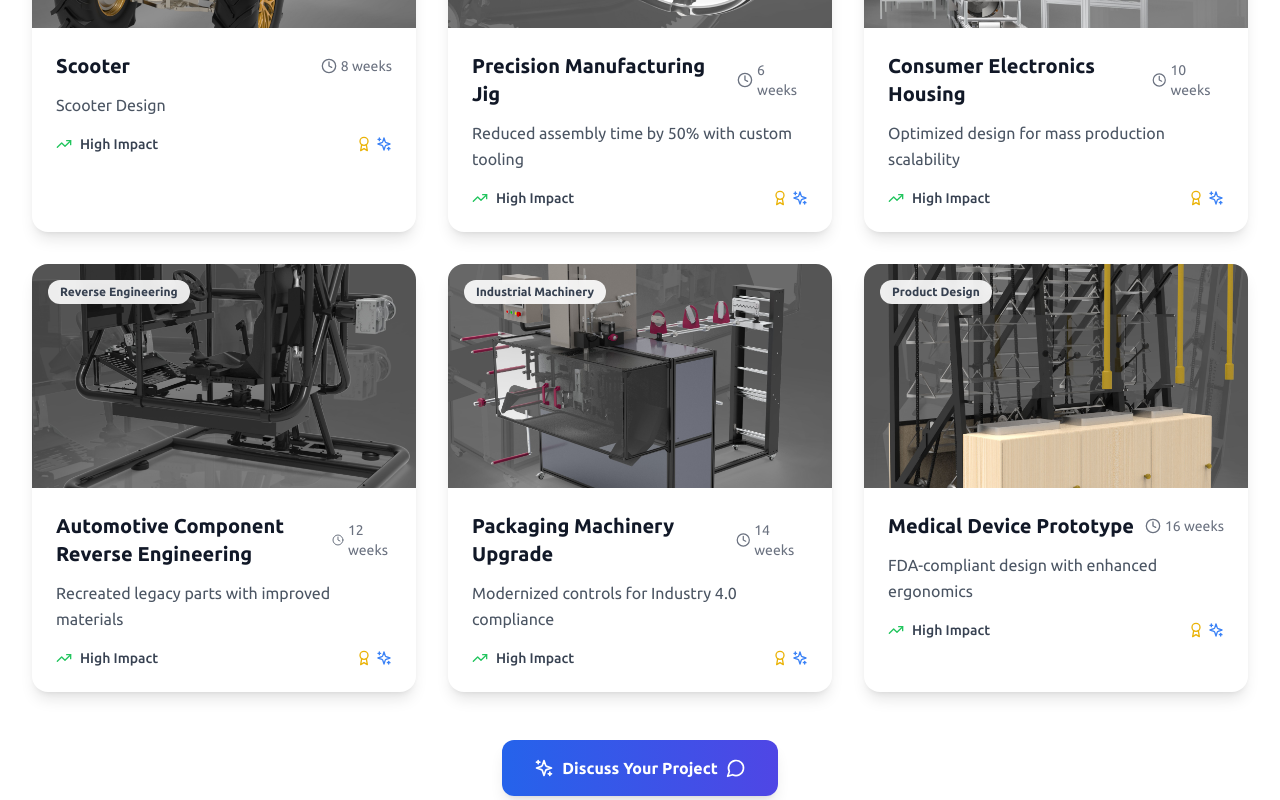
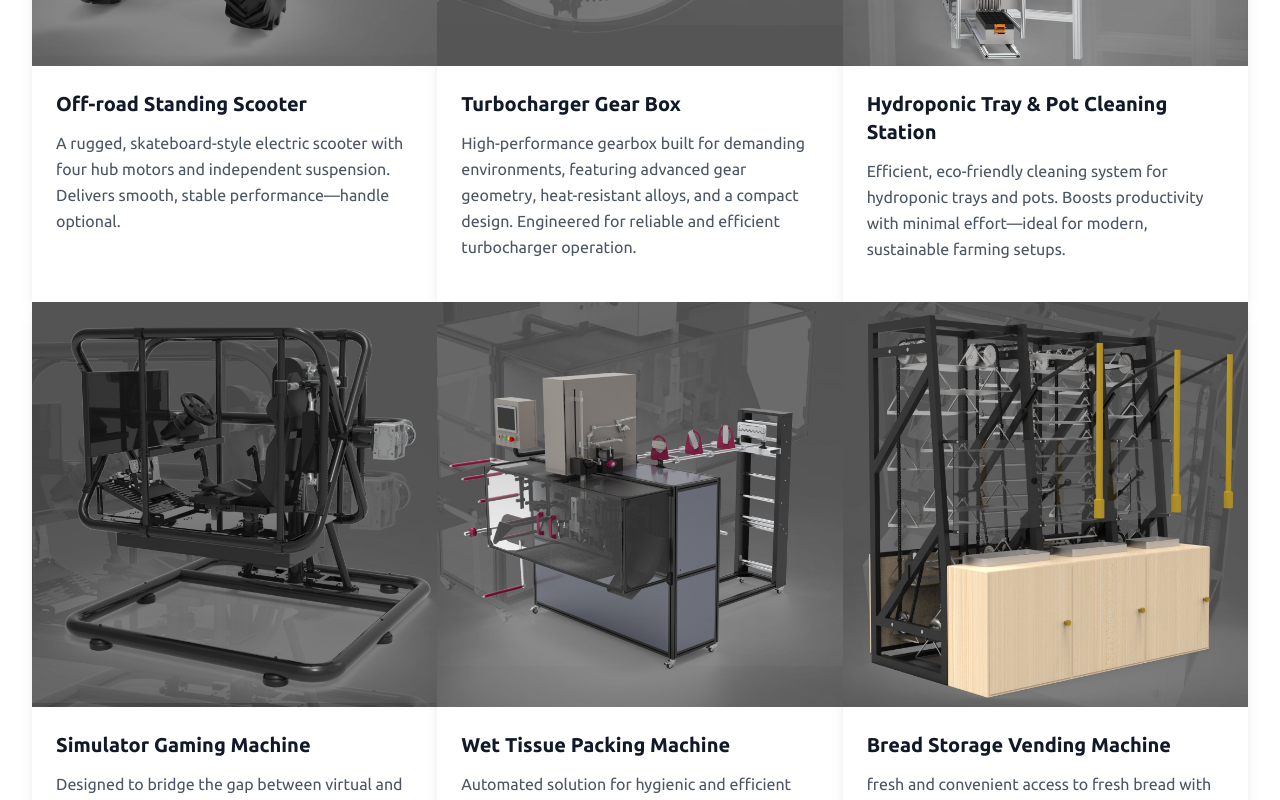
Before and after one commit to Lunor-Labs/cadpulse-website, a React (Vite) app: page / in a window 1280 px wide. Shown: the part 3280-4080 px from the top of the page. Built offline with nearby package versions, Linux system fonts and the light colour scheme.

Commit message:
Updated the design

```diff
--- a/src/App.tsx
+++ b/src/App.tsx
@@ -10,105 +10,43 @@ function App() {
   const projects = [
     {
       id: 1,
-      title: "Scooter",
-      description: "Scooter Design",
-      image: "/cadpulse-website/projects/1.jpg",
-      category: "Industrial Machinery",
-      duration: "8 weeks",
-      rating: 5,
-      details: "Complete redesign of industrial mixing equipment with automated controls, resulting in 35% productivity increase and 20% reduction in energy consumption. The project involved advanced 3D modeling, stress analysis, and integration of smart control systems.",
-      metrics: [
-        { label: "Productivity Increase", value: "35%", icon: <TrendingUp className="w-5 h-5" /> },
-        { label: "Energy Reduction", value: "20%", icon: <Zap className="w-5 h-5" /> },
-        { label: "Project Duration", value: "8 weeks", icon: <Clock className="w-5 h-5" /> }
-      ],
-      technologies: ["SolidWorks", "AutoCAD", "ANSYS", "PLC Programming"],
-      client: "Manufacturing Corp"
+      title: "Off-road Standing Scooter",
+      description: "A rugged, skateboard-style electric scooter with four hub motors and independent suspension. Delivers smooth, stable performance—handle optional.",
+      image: "/cadpulse-website/projects/1.jpg"
     },
     {
       id: 2,
-      title: "Precision Manufacturing Jig",
-      description: "Reduced assembly time by 50% with custom tooling",
+      title: "Turbocharger Gear Box",
+      description: "High-performance gearbox built for demanding environments, featuring advanced gear geometry, heat-resistant alloys, and a compact design. Engineered for reliable and efficient turbocharger operation.",
       image: "/cadpulse-website/projects/2.jpg",
-      category: "Manufacturing Support",
-      duration: "6 weeks",
-      rating: 5,
-      details: "Custom-designed manufacturing jig for precision assembly operations, dramatically improving efficiency and consistency in production. Features modular design for multiple product variants.",
-      metrics: [
-        { label: "Assembly Time Reduction", value: "50%", icon: <Clock className="w-5 h-5" /> },
-        { label: "Quality Improvement", value: "99.8%", icon: <Award className="w-5 h-5" /> },
-        { label: "ROI Achievement", value: "6 months", icon: <BarChart3 className="w-5 h-5" /> }
-      ],
-      technologies: ["Fusion 360", "CNC Programming", "Quality Control"],
-      client: "Precision Industries"
     },
     {
       id: 3,
-      title: "Consumer Electronics Housing",
-      description: "Optimized design for mass production scalability",
+      title: "Hydroponic Tray & Pot Cleaning Station",
+      description: "Efficient, eco-friendly cleaning system for hydroponic trays and pots. Boosts productivity with minimal effort—ideal for modern, sustainable farming setups.",
       image: "/cadpulse-website/projects/3.jpg",
-      category: "Product Design",
-      duration: "10 weeks",
-      rating: 5,
-      details: "Innovative housing design for consumer electronics with focus on manufacturability, cost optimization, and aesthetic appeal. Includes thermal management and EMI shielding considerations.",
-      metrics: [
-        { label: "Cost Reduction", value: "25%", icon: <TrendingUp className="w-5 h-5" /> },
-        { label: "Production Speed", value: "+40%", icon: <Zap className="w-5 h-5" /> },
-        { label: "Material Efficiency", value: "30%", icon: <Target className="w-5 h-5" /> }
-      ],
-      technologies: ["Rhino 3D", "KeyShot", "Injection Molding Analysis"],
-      client: "Tech Innovations Ltd"
     },
     {
       id: 4,
-      title: "Automotive Component Reverse Engineering",
-      description: "Recreated legacy parts with improved materials",
+      title: "Simulator Gaming Machine",
+      description: "Designed to bridge the gap between virtual and real-world experiences. Simulates flying, racing, or farming using motors and electric linear actuators for immersive, lifelike motion feedback.",
       image: "/cadpulse-website/projects/4.jpg",
-      category: "Reverse Engineering",
-      duration: "12 weeks",
-      rating: 5,
-      details: "Reverse engineered discontinued automotive components with material upgrades and performance enhancements for extended service life. Included comprehensive testing and validation.",
-      metrics: [
-        { label: "Durability Increase", value: "60%", icon: <Award className="w-5 h-5" /> },
-        { label: "Weight Reduction", value: "15%", icon: <TrendingUp className="w-5 h-5" /> },
-        { label: "Cost Savings", value: "40%", icon: <BarChart3 className="w-5 h-5" /> }
-      ],
-      technologies: ["3D Scanning", "Material Analysis", "FEA Simulation"],
-      client: "Auto Parts Solutions"
+
     },
     {
       id: 5,
-      title: "Packaging Machinery Upgrade",
-      description: "Modernized controls for Industry 4.0 compliance",
+      title: "Wet Tissue Packing Machine",
+      description: "Automated solution for hygienic and efficient wet tissue packaging. Handles cutting, folding, moistening, and sealing with precision—ensuring uniform packs, high speed, and consistent quality.",
       image: "/cadpulse-website/projects/5.jpg",
-      category: "Industrial Machinery",
-      duration: "14 weeks",
-      rating: 5,
-      details: "Complete modernization of packaging machinery with smart controls, IoT integration, and predictive maintenance capabilities. Achieved Industry 4.0 compliance with real-time monitoring.",
-      metrics: [
-        { label: "Efficiency Gain", value: "45%", icon: <TrendingUp className="w-5 h-5" /> },
-        { label: "Downtime Reduction", value: "70%", icon: <Clock className="w-5 h-5" /> },
-        { label: "Maintenance Savings", value: "55%", icon: <Wrench className="w-5 h-5" /> }
-      ],
-      technologies: ["Industrial IoT", "HMI Design", "Predictive Analytics"],
-      client: "PackTech Systems"
+
     },
     {
       id: 6,
-      title: "Medical Device Prototype",
-      description: "FDA-compliant design with enhanced ergonomics",
+      title: "Bread Storage Vending Machine",
+      description: "fresh and convenient access to fresh bread with optimal temperature and humidity control. Ideal for bakeries, supermarkets, and public spaces—combining convenience with quality and reduced waste.",
       image: "/cadpulse-website/projects/6.jpg",
       category: "Product Design",
-      duration: "16 weeks",
-      rating: 5,
-      details: "Precision medical device design meeting FDA compliance standards with focus on user ergonomics and manufacturing efficiency. Includes biocompatible material selection and sterilization considerations.",
-      metrics: [
-        { label: "Compliance Rating", value: "100%", icon: <CheckCircle className="w-5 h-5" /> },
-        { label: "User Satisfaction", value: "95%", icon: <Users className="w-5 h-5" /> },
-        { label: "Time to Market", value: "-30%", icon: <Clock className="w-5 h-5" /> }
-      ],
-      technologies: ["Medical CAD", "Biocompatible Materials", "FDA Validation"],
-      client: "MedTech Innovations"
+
     }
   ];
 
@@ -483,12 +421,13 @@ function App() {
 
       {/* Services Section - Modern & Attractive */}
       <section id="services" className="relative py-24 bg-gradient-to-b from-gray-100 via-white to-gray-200 overflow-hidden">
+        {/* Decorative Background Image */}
+        <div className="absolute inset-0 bg-[url('/cadpulse-website/service-bg.jpg')] bg-cover bg-center opacity-3 pointer-events-none"></div>
+
         <div className="relative z-10 max-w-7xl mx-auto px-4 sm:px-6 lg:px-8">
           <div className="text-center mb-16">
-            <h2 className="text-4xl font-extrabold text-gray-900 mb-4">Our Services</h2>
-            <p className="text-lg text-gray-600 max-w-2xl mx-auto">
-              Tailored engineering design solutions to bring your ideas to life
-            </p>
+            <h2 className="text-3xl md:text-6xl lg:text-5xl font-extrabold text-primary leading-tight">Our Services</h2>
+
           </div>
 
           <div className="grid grid-cols-1 sm:grid-cols-2 lg:grid-cols-4 gap-8">
@@ -545,21 +484,17 @@ function App() {
       <section id="projects" className="py-20 bg-white">
         <div className="max-w-7xl mx-auto px-4 sm:px-6 lg:px-8">
           <div className="text-center mb-16">
-            <h2 className="text-4xl font-bold text-gray-900 mb-6">Projects We've Delivered</h2>
-            <div className="w-24 h-1 bg-blue-600 mx-auto mb-8"></div>
-            <p className="text-xl text-gray-600 max-w-3xl mx-auto">
-              Discover how we've helped clients achieve remarkable results through innovative CAD solutions and engineering excellence
-            </p>
+            <h2 className="text-3xl md:text-6xl lg:text-5xl font-extrabold text-primary leading-tight">Projects We've Delivered</h2>
           </div>
 
-          <div className="grid md:grid-cols-2 lg:grid-cols-3 gap-8">
+          <div className="grid md:grid-cols-2 lg:grid-cols-3 gap-0">
             {projects.map((project) => (
               <div
                 key={project.id}
-                className="project-card cursor-pointer bg-white rounded-2xl shadow-lg hover:shadow-2xl overflow-hidden group"
+                className="project-card cursor-pointer bg-white shadow-lg hover:shadow-2xl overflow-hidden group"
                 onClick={() => setSelectedProject(project)}
               >
-                <div className="relative overflow-hidden h-56">
+                <div className="relative overflow-hidden h-100">
                   <img
                     src={project.image}
                     alt={project.title}
@@ -567,25 +502,6 @@ function App() {
                   />
                   <div className="absolute inset-0 bg-gradient-to-t from-black/60 via-transparent to-transparent opacity-0 group-hover:opacity-100 transition-opacity duration-300"></div>
 
-                  {/* Category Badge */}
-                  <div className="absolute top-4 left-4 bg-white/90 backdrop-blur-sm px-3 py-1 rounded-full text-xs font-semibold text-gray-700">
-                    {project.category}
-                  </div>
-
-                  {/* Rating Stars */}
-                  <div className="absolute top-4 right-4 flex space-x-1 opacity-0 group-hover:opacity-100 transition-opacity duration-300">
-                    {[...Array(project.rating)].map((_, i) => (
-                      <Star key={i} className="w-4 h-4 fill-yellow-400 text-yellow-400" />
-                    ))}
-                  </div>
-
-                  {/* Hover Overlay */}
-                  <div className="absolute inset-0 flex items-center justify-center opacity-0 group-hover:opacity-100 transition-opacity duration-300">
-                    <div className="bg-blue-600 text-white px-6 py-3 rounded-lg font-semibold flex items-center transform translate-y-4 group-hover:translate-y-0 transition-transform duration-300">
-                      <ExternalLink className="w-4 h-4 mr-2" />
-                      View Details
-                    </div>
-                  </div>
                 </div>
 
                 <div className="p-6">
@@ -593,49 +509,19 @@ function App() {
                     <h3 className="text-xl font-bold text-gray-900 group-hover:text-blue-600 transition-colors">
                       {project.title}
                     </h3>
-                    <div className="flex items-center text-sm text-gray-500">
-                      <Clock className="w-4 h-4 mr-1" />
-                      {project.duration}
-                    </div>
                   </div>
 
                   <p className="text-gray-600 mb-4 leading-relaxed">
                     {project.description}
                   </p>
 
-                  <div className="flex items-center justify-between">
-                    <div className="flex items-center space-x-2">
-                      <TrendingUp className="w-4 h-4 text-green-500" />
-                      <span className="text-sm font-medium text-gray-700">High Impact</span>
-                    </div>
-                    <div className="flex items-center space-x-1">
-                      <Award className="w-4 h-4 text-yellow-500" />
-                      <Sparkles className="w-4 h-4 text-blue-500" />
-                    </div>
-                  </div>
                 </div>
               </div>
             ))}
           </div>
-
-          <div className="text-center mt-12">
-            <button
-              onClick={openWhatsApp}
-              className="bg-gradient-to-r from-blue-600 to-indigo-600 text-white px-8 py-4 rounded-xl font-semibold hover:from-blue-700 hover:to-indigo-700 transition-all duration-200 flex items-center mx-auto group shadow-lg hover:shadow-xl transform hover:scale-105"
-            >
-              <Sparkles className="mr-2 w-5 h-5" />
-              Discuss Your Project
-              <MessageCircle className="ml-2 w-5 h-5 group-hover:scale-110 transition-transform" />
-            </button>
-          </div>
         </div>
       </section>
 
-      {/* Project Modal */}
-      <ProjectModal
-        project={selectedProject}
-        onClose={() => setSelectedProject(null)}
-      />
 
 
 
@@ -644,7 +530,7 @@ function App() {
       <section className="py-16 bg-white">
         <div className="max-w-7xl mx-auto px-4 sm:px-6 lg:px-8">
           <div className="text-center mb-12">
-            <h2 className="text-2xl font-bold text-primary mb-4">Trusted by Industry Leaders</h2>
+            <h2 className="text-5xl md:text-6xl lg:text-5xl font-extrabold text-primary leading-tight">Trusted by Industry Leaders</h2>
           </div>
 
           <div className="flex flex-wrap justify-center items-center gap-8 md:gap-16">
@@ -667,9 +553,6 @@ function App() {
       {/* Testimonials Section */}
       <section className="py-20 bg-gray-50">
         <div className="max-w-7xl mx-auto px-4 sm:px-6 lg:px-8">
-          <div className="text-center mb-16">
-            <h2 className="text-3xl md:text-4xl font-bold text-primary mb-6">What Clients Say</h2>
-          </div>
 
           <div className="relative max-w-4xl mx-auto">
             <div className="bg-white rounded-xl shadow-lg p-8 md:p-12">
```
Also changed, not shown: 1 other file (tests, documents, lock files or other folders).
